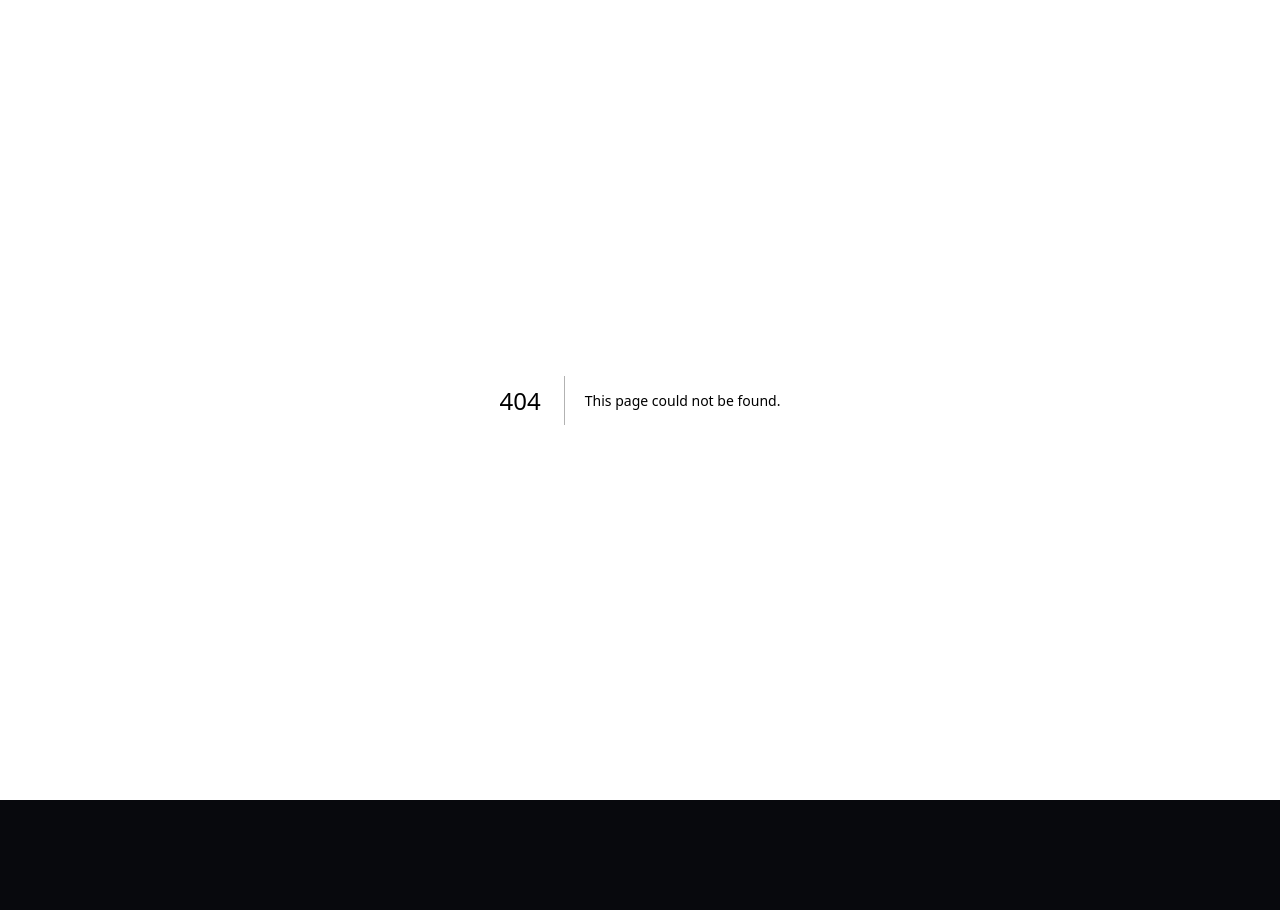
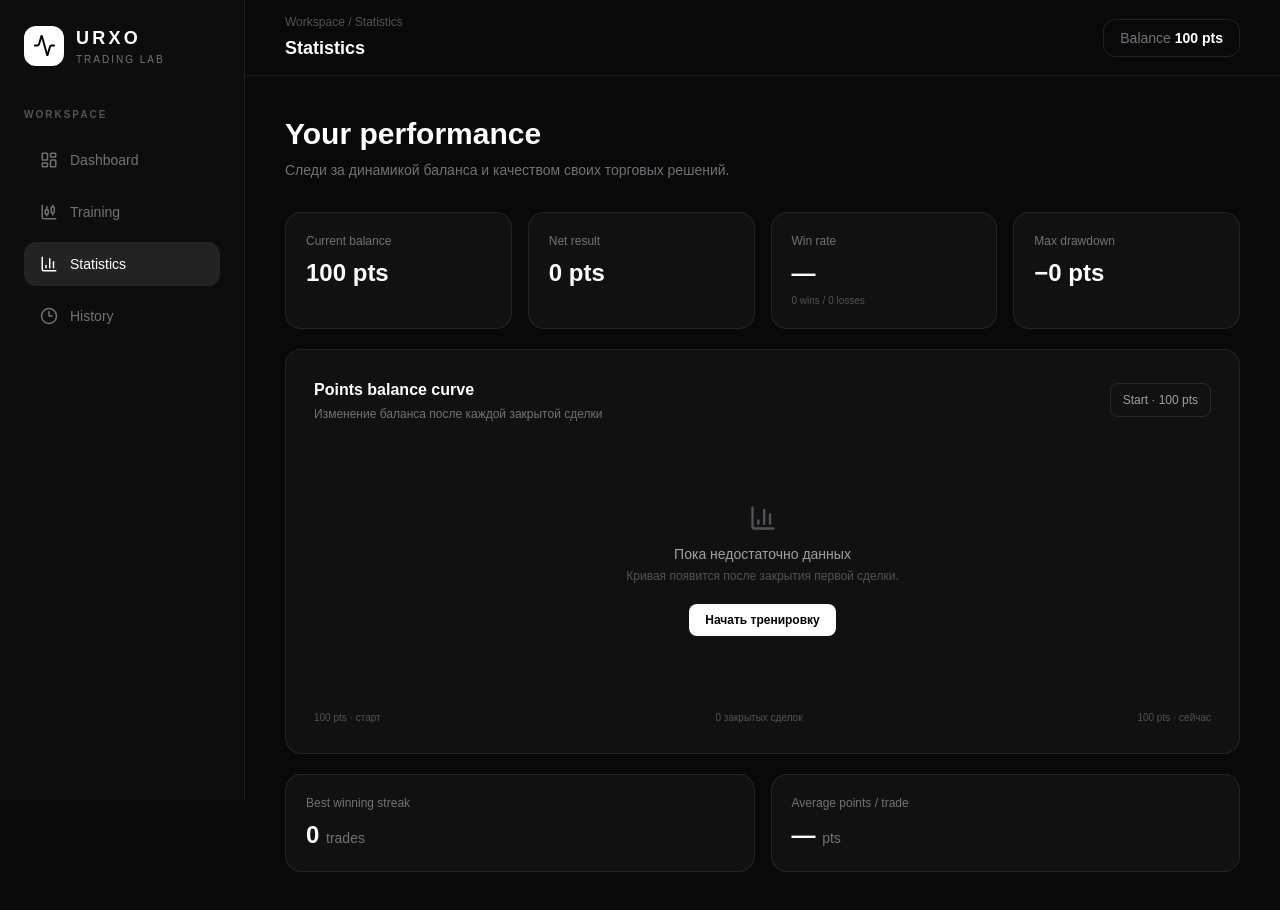
Before and after one commit to Urxo54/urxo-trading-simulator, a Next.js app: page /statistics in a window 1280 px wide. Before the commit this address had no page. Before the commit the page ends 800 px from the top, so only its background shows below. Built offline with nearby package versions, Linux system fonts and the light colour scheme.

Commit message:
Add dedicated points statistics page

```diff
--- /dev/null
+++ b/src/app/statistics/page.tsx
@@ -0,0 +1,65 @@
+"use client";
+
+import { useEffect, useMemo, useState } from "react";
+import { Activity, BarChart3, CandlestickChart, Clock3, LayoutDashboard } from "lucide-react";
+import { readPointsAccount, type PointsAccount } from "@/lib/points-account";
+
+const nav = [
+  { label: "Dashboard", href: "/", Icon: LayoutDashboard },
+  { label: "Training", href: "/training", Icon: CandlestickChart },
+  { label: "Statistics", href: "/statistics", Icon: BarChart3 },
+  { label: "History", href: "/history", Icon: Clock3 },
+];
+
+export default function StatisticsPage() {
+  const [account, setAccount] = useState<PointsAccount>({ balance: 100, trades: [] });
+  useEffect(() => {
+    const refresh = () => setAccount(readPointsAccount());
+    refresh();
+    window.addEventListener("storage", refresh);
+    window.addEventListener("urxo-points-updated", refresh);
+    return () => { window.removeEventListener("storage", refresh); window.removeEventListener("urxo-points-updated", refresh); };
+  }, []);
+
+  const ordered = useMemo(() => [...account.trades].reverse(), [account.trades]);
+  const values = useMemo(() => [100, ...ordered.map(t=>t.balanceAfter)], [ordered]);
+  const wins = account.trades.filter(t=>t.result==="take-profit").length;
+  const losses = account.trades.length-wins;
+  const winRate = account.trades.length ? Math.round(wins/account.trades.length*100) : 0;
+  let bestStreak=0, streak=0;
+  for (const trade of ordered) { streak=trade.result==="take-profit"?streak+1:0; bestStreak=Math.max(bestStreak,streak); }
+  const maxDrawdown = (() => { let peak=values[0], worst=0; for(const value of values){peak=Math.max(peak,value);worst=Math.max(worst,peak-value);} return worst; })();
+  const min=Math.min(...values,100)-5, max=Math.max(...values,100)+5, span=Math.max(1,max-min);
+  const points=values.map((value,index)=>({x:16+index*608/Math.max(1,values.length-1),y:164-(value-min)/span*140}));
+
+  return (
+    <main className="min-h-screen bg-[#090909] text-white">
+      <aside className="fixed inset-y-0 left-0 hidden w-[245px] flex-col border-r border-white/[0.08] bg-[#0d0d0d] p-6 lg:flex">
+        <a href="/" className="mb-10 flex items-center gap-3"><div className="flex h-10 w-10 items-center justify-center rounded-xl bg-white text-black"><Activity size={23}/></div><div><h1 className="text-lg font-bold tracking-[0.18em]">URXO</h1><p className="text-[10px] tracking-[0.2em] text-zinc-500">TRADING LAB</p></div></a>
+        <p className="mb-4 text-[10px] font-semibold uppercase tracking-[0.2em] text-zinc-600">Workspace</p>
+        <nav className="space-y-2">{nav.map(({label,href,Icon})=><a key={label} href={href} className={`flex items-center gap-3 rounded-xl px-4 py-3 text-sm transition-colors ${label==="Statistics"?"bg-white/[0.09] font-medium text-white":"text-zinc-500 hover:bg-white/[0.05] hover:text-white"}`}><Icon size={18}/>{label}</a>)}</nav>
+      </aside>
+      <section className="min-h-screen lg:ml-[245px]">
+        <header className="flex h-[76px] items-center justify-between border-b border-white/[0.08] px-6 md:px-10"><div><p className="text-xs text-zinc-600">Workspace / Statistics</p><h2 className="mt-1 text-lg font-semibold">Statistics</h2></div><div className="rounded-xl border border-white/10 px-4 py-2 text-sm"><span className="text-zinc-500">Balance </span><b>{account.balance} pts</b></div></header>
+        <div className="mx-auto max-w-[1100px] p-6 md:p-10">
+          <div className="mb-8"><h1 className="text-3xl font-semibold">Your performance</h1><p className="mt-2 text-sm text-zinc-500">Следи за динамикой баланса и качеством своих торговых решений.</p></div>
+          <div className="grid gap-4 sm:grid-cols-2 xl:grid-cols-4">
+            <div className="rounded-2xl border border-white/[0.08] bg-[#111] p-5"><p className="text-xs text-zinc-500">Current balance</p><p className="mt-2 text-2xl font-semibold">{account.balance} pts</p></div>
+            <div className="rounded-2xl border border-white/[0.08] bg-[#111] p-5"><p className="text-xs text-zinc-500">Net result</p><p className="mt-2 text-2xl font-semibold">{account.balance-100>0?"+":""}{account.balance-100} pts</p></div>
+            <div className="rounded-2xl border border-white/[0.08] bg-[#111] p-5"><p className="text-xs text-zinc-500">Win rate</p><p className="mt-2 text-2xl font-semibold">{account.trades.length?winRate+"%":"—"}</p><p className="mt-1 text-[10px] text-zinc-600">{wins} wins / {losses} losses</p></div>
+            <div className="rounded-2xl border border-white/[0.08] bg-[#111] p-5"><p className="text-xs text-zinc-500">Max drawdown</p><p className="mt-2 text-2xl font-semibold">−{maxDrawdown} pts</p></div>
+          </div>
+          <div className="mt-5 rounded-2xl border border-white/[0.08] bg-[#111] p-5 md:p-7">
+            <div className="mb-5 flex flex-wrap items-center justify-between gap-3"><div><h2 className="font-semibold">Points balance curve</h2><p className="mt-1 text-xs text-zinc-500">Изменение баланса после каждой закрытой сделки</p></div><span className="rounded-lg border border-white/10 px-3 py-2 text-xs text-zinc-400">Start · 100 pts</span></div>
+            {account.trades.length===0 ? <div className="flex h-64 flex-col items-center justify-center text-center"><BarChart3 size={28} className="mb-3 text-zinc-600"/><p className="text-sm text-zinc-400">Пока недостаточно данных</p><p className="mt-1 text-xs text-zinc-600">Кривая появится после закрытия первой сделки.</p><a href="/training" className="mt-5 rounded-lg bg-white px-4 py-2 text-xs font-semibold text-black">Начать тренировку</a></div> : <svg viewBox="0 0 640 180" role="img" aria-label="График изменения баланса очков" className="h-64 w-full overflow-visible"><line x1="16" y1={164-(100-min)/span*140} x2="624" y2={164-(100-min)/span*140} stroke="rgba(255,255,255,.22)" strokeDasharray="5 5"/><polyline points={points.map(p=>`${p.x},${p.y}`).join(" ")} fill="none" stroke="#e4e4e7" strokeWidth="2.5" strokeLinejoin="round" strokeLinecap="round"/>{points.map((p,i)=><circle key={i} cx={p.x} cy={p.y} r="3" fill="#fff"/>)}</svg>}
+            <div className="mt-3 flex justify-between text-[10px] text-zinc-600"><span>100 pts · старт</span><span>{account.trades.length} закрытых сделок</span><span>{account.balance} pts · сейчас</span></div>
+          </div>
+          <div className="mt-5 grid gap-4 sm:grid-cols-2">
+            <div className="rounded-2xl border border-white/[0.08] bg-[#111] p-5"><p className="text-xs text-zinc-500">Best winning streak</p><p className="mt-2 text-2xl font-semibold">{bestStreak} <span className="text-sm font-normal text-zinc-500">trades</span></p></div>
+            <div className="rounded-2xl border border-white/[0.08] bg-[#111] p-5"><p className="text-xs text-zinc-500">Average points / trade</p><p className="mt-2 text-2xl font-semibold">{account.trades.length?((account.balance-100)/account.trades.length>0?"+":"") + ((account.balance-100)/account.trades.length).toFixed(1):"—"} <span className="text-sm font-normal text-zinc-500">pts</span></p></div>
+          </div>
+        </div>
+      </section>
+    </main>
+  );
+}
```
